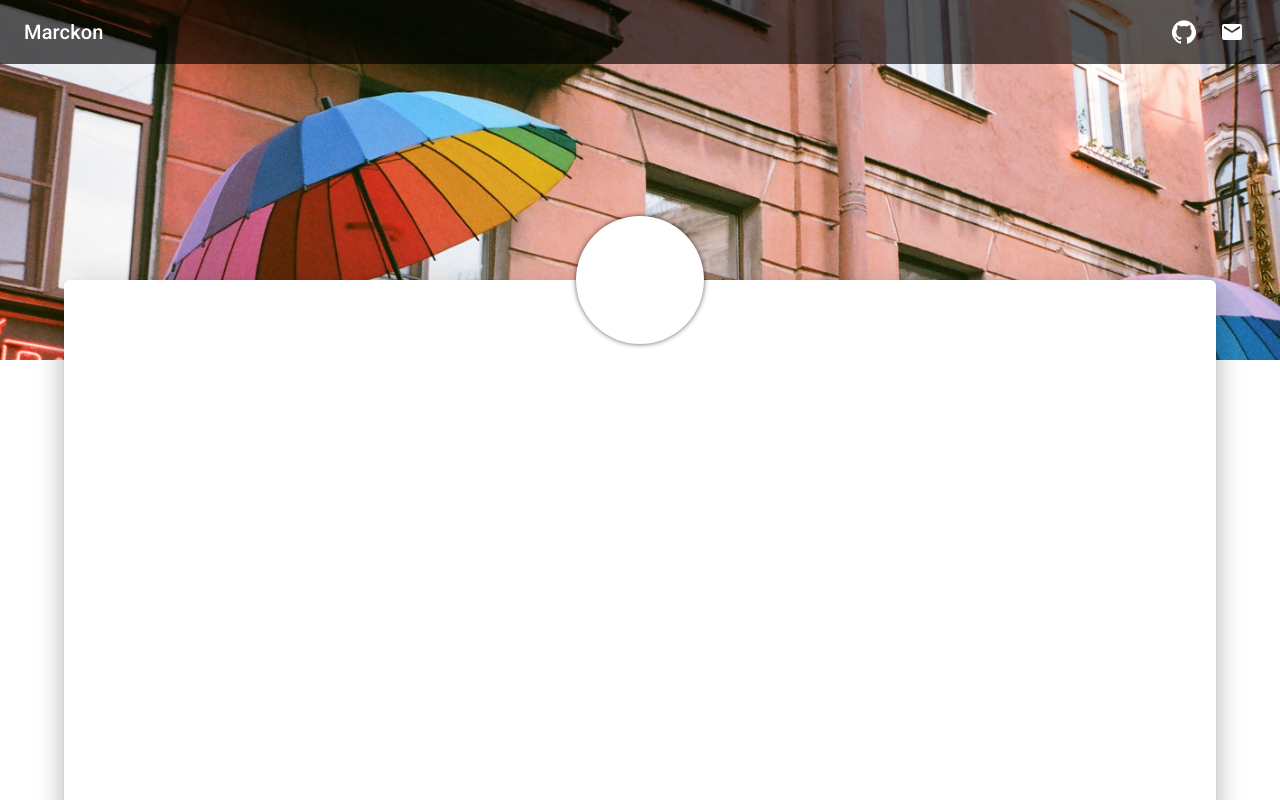
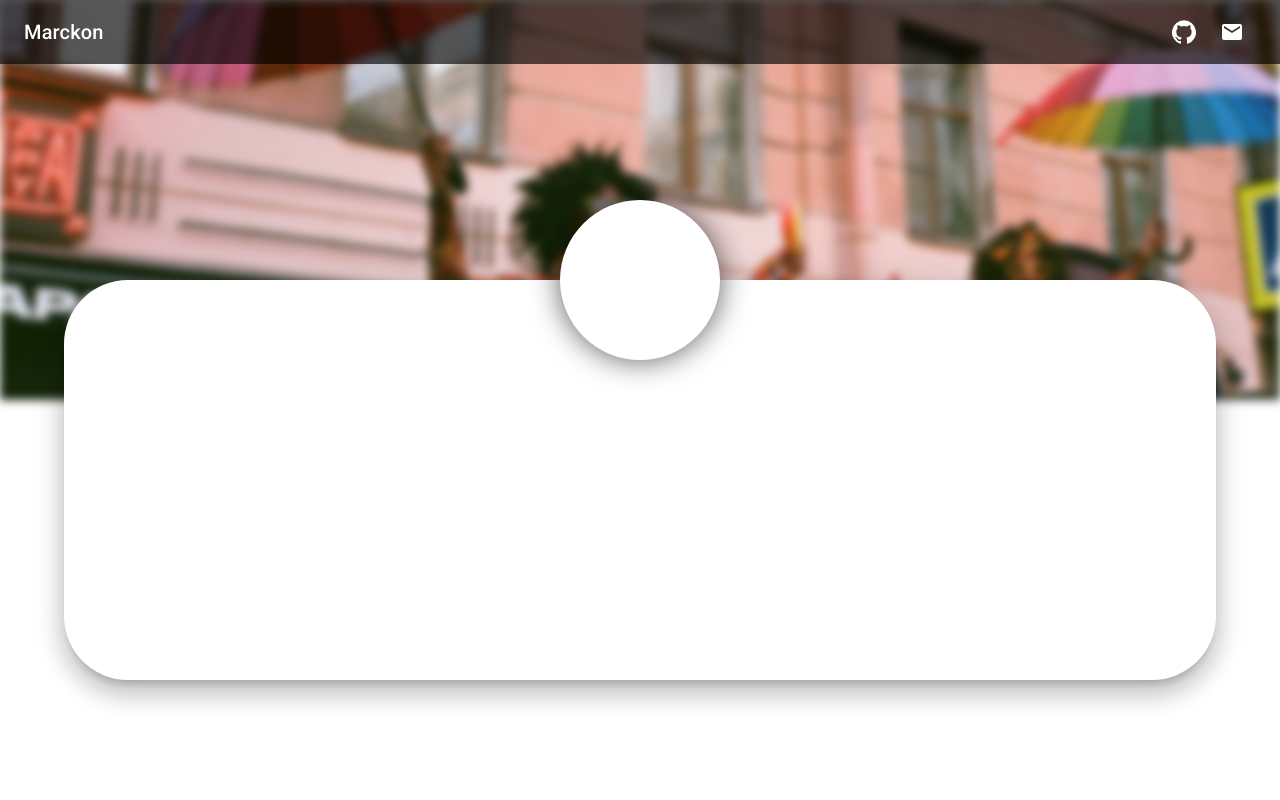
Before and after one commit to Marckon/Marckon, a React (Create React App) app: page / in a window 1280 px wide. Shown: the top 800 px of the page. Built offline with nearby package versions, Linux system fonts and the light colour scheme.

Commit message:
style: style changed

```diff
--- a/src/App.tsx
+++ b/src/App.tsx
@@ -6,8 +6,8 @@ import { PersonalCard } from './components/PersonalCard';
 const App: React.FC = () => {
   return (
     <div className="App">
+      <AppHeader />
       <PageBackGround />
-      <AppHeader />
       <PersonalCard />
     </div>
   );
--- a/src/components/MarckonAvatar/index.tsx
+++ b/src/components/MarckonAvatar/index.tsx
@@ -6,10 +6,14 @@ import { useAvatarHide } from '../../useHooks/useAvatarHide';
 const useStyles = makeStyles((theme: Theme) =>
   createStyles({
     avatar: {
-      width: '10vw',
-      height: '10vw',
-      boxShadow: '0 0 5px rgba(0,0,0,0.65)',
-      borderRadius: '10vw',
+      width: '30vw',
+      height: '30vw',
+      maxWidth: '160px',
+      maxHeight: '160px',
+      minHeight: '80px',
+      minWidth: '80px',
+      boxShadow: '0 0 30px rgba(0,0,0,0.65)',
+      borderRadius: '100%',
       backgroundColor: '#fff',
     },
   })
--- a/src/components/PageBackGround/index.tsx
+++ b/src/components/PageBackGround/index.tsx
@@ -6,16 +6,13 @@ import { useScroll } from '../../useHooks/useScroll';
 const useStyles = makeStyles((theme: Theme) =>
   createStyles({
     pageBackGround: {
-      position: 'fixed',
-      top: 0,
-      bottom: 0,
-      left: 0,
-      right: 0,
+      height: '50vh',
+      overflow: 'hidden',
       zIndex: -1,
-    },
-    bgImage: {
-      height: '45vh',
-      overflow: 'hidden',
+      backgroundImage: `url(${bannerUrl})`,
+      backgroundSize: 'cover',
+      backgroundPosition: 'center',
+      filter: 'blur(5px) blur(0px)',
     },
   })
 );
@@ -25,10 +22,9 @@ export const PageBackGround = () => {
   const positions = useScroll();
 
   return (
-    <div className={classes.pageBackGround}>
-      <div className={classes.bgImage} style={{ transform: `translate3d(0px, ${-positions.windowTop * 0.5}px, 0px)` }}>
-        <img src={bannerUrl} alt="" width="100%" />
-      </div>
-    </div>
+    <div
+      className={classes.pageBackGround}
+      style={{ transform: `translate3d(0px, ${-positions.windowTop * 0.5}px, 0px)` }}
+    />
   );
 };
--- a/src/components/PersonalCard/index.tsx
+++ b/src/components/PersonalCard/index.tsx
@@ -6,10 +6,10 @@ const useStyles = makeStyles((theme: Theme) =>
   createStyles({
     personalCard: {
       width: '90vw',
-      height: '100vh',
-      margin: '35vh 5vw 0 5vw',
+      height: '50vh',
+      margin: '-15vh 5vw 0 5vw',
       backgroundColor: '#fff',
-      borderRadius: '6px',
+      borderRadius: '5vw',
       position: 'relative',
       boxShadow:
         '0 16px 24px 2px rgba(0, 0, 0, 0.14), 0 6px 30px 5px rgba(0, 0, 0, 0.12), 0 8px 10px -5px rgba(0, 0, 0, 0.2);',
```
